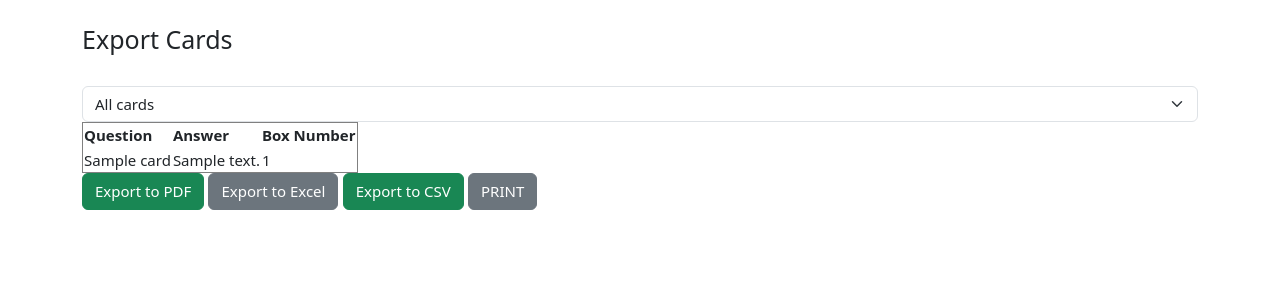
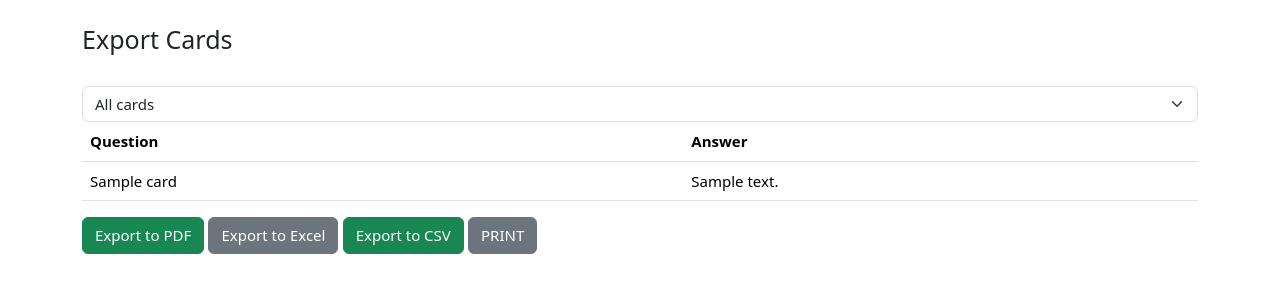
Before and after one commit to iloneczka/flashcards, a Django app: page /export_cards/ in a window 1280 px wide. Shown: the part 55-355 px from the top of the page. Run offline with Django 4.2, Linux system fonts and the light colour scheme; a user stored in the database is signed in; tables that the repository leaves empty hold one stand-in row (values such as "Sample post"); some libraries are stand-ins or nearby versions.

Commit message:
Formating of table style

```diff
--- a/flash/website/templates/export_cards.html
+++ b/flash/website/templates/export_cards.html
@@ -25,12 +25,11 @@
 </select>
 
 <!-- Tabela -->
-<table id="card-table" border="1">
+<table class="table">
   <thead>
     <tr>
-      <th>Question</th>
-      <th>Answer</th>
-      <th>Box Number</th>
+      <th scope="col">Question</th>
+      <th scope="col">Answer</th>
     </tr>
   </thead>
   <tbody>
@@ -38,7 +37,6 @@
       <tr class="box-table" data-box="{{ card.box.box_number }}">
         <td>{{ card.question }}</td>
         <td>{{ card.answer }}</td>
-        <td class="box-number">{{ card.box.box_number }}</td>
       </tr>
     {% endfor %}
   </tbody>
@@ -67,7 +65,7 @@ document.addEventListener('DOMContentLoaded', function () {
     const boxNumber = table.dataset.box;
 
     if (selected_option === 'all' || boxNumber === selected_option) {
-        table.style.display = 'table';
+      table.style.removeProperty('display'); // Usunięcie display: zmianilo mi styl i ustawienie elementów tabeli.
     } else {
       table.style.display = 'none';
     }
@@ -195,7 +193,9 @@ document.addEventListener('DOMContentLoaded', function () {
       font-size: 25px;
       color: black;
     }
-
+    .table th, .table td {
+      width: 50px; /* lub inna stała szerokość, która pasuje do Twoich danych */
+    }
     .question, .answer, .card-label, .card-input, .card-button {
       font-size: 25px;
     }
```
Lines whose indentation alone changed are shown as unchanged.
